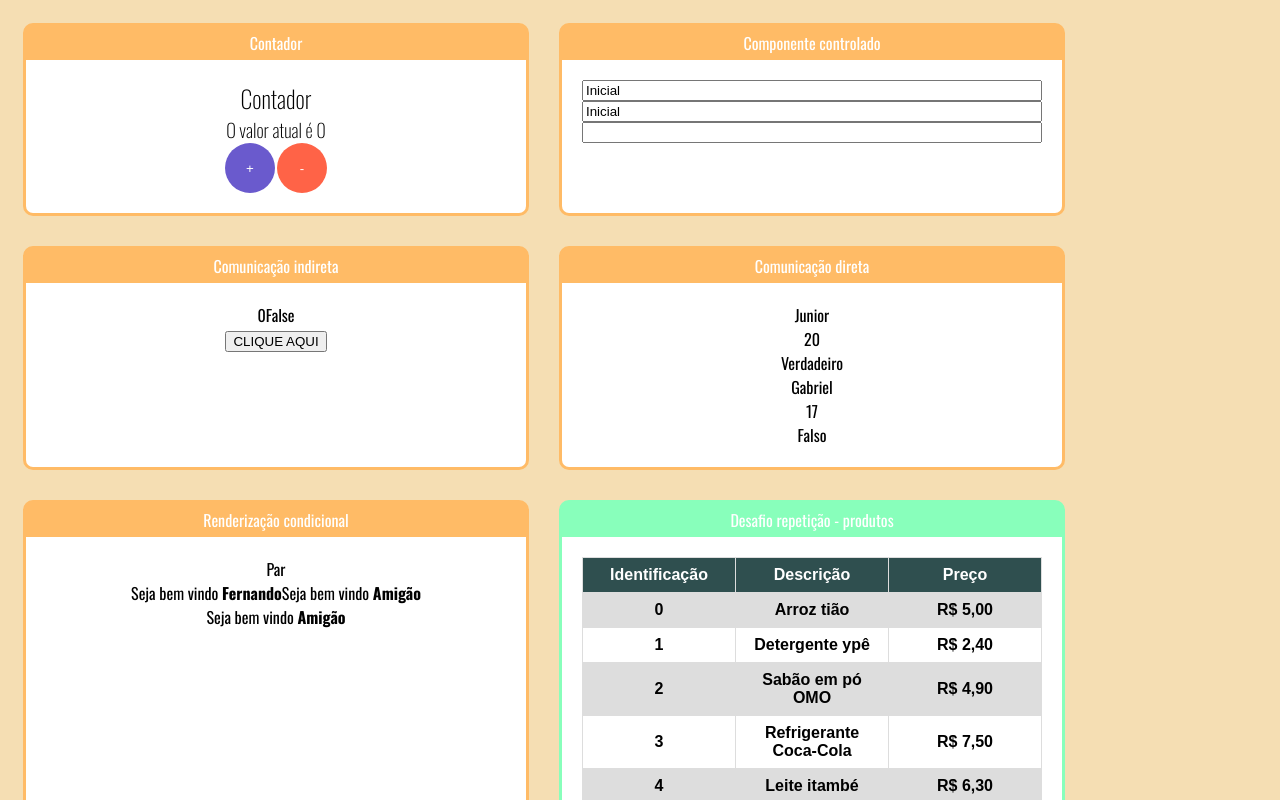
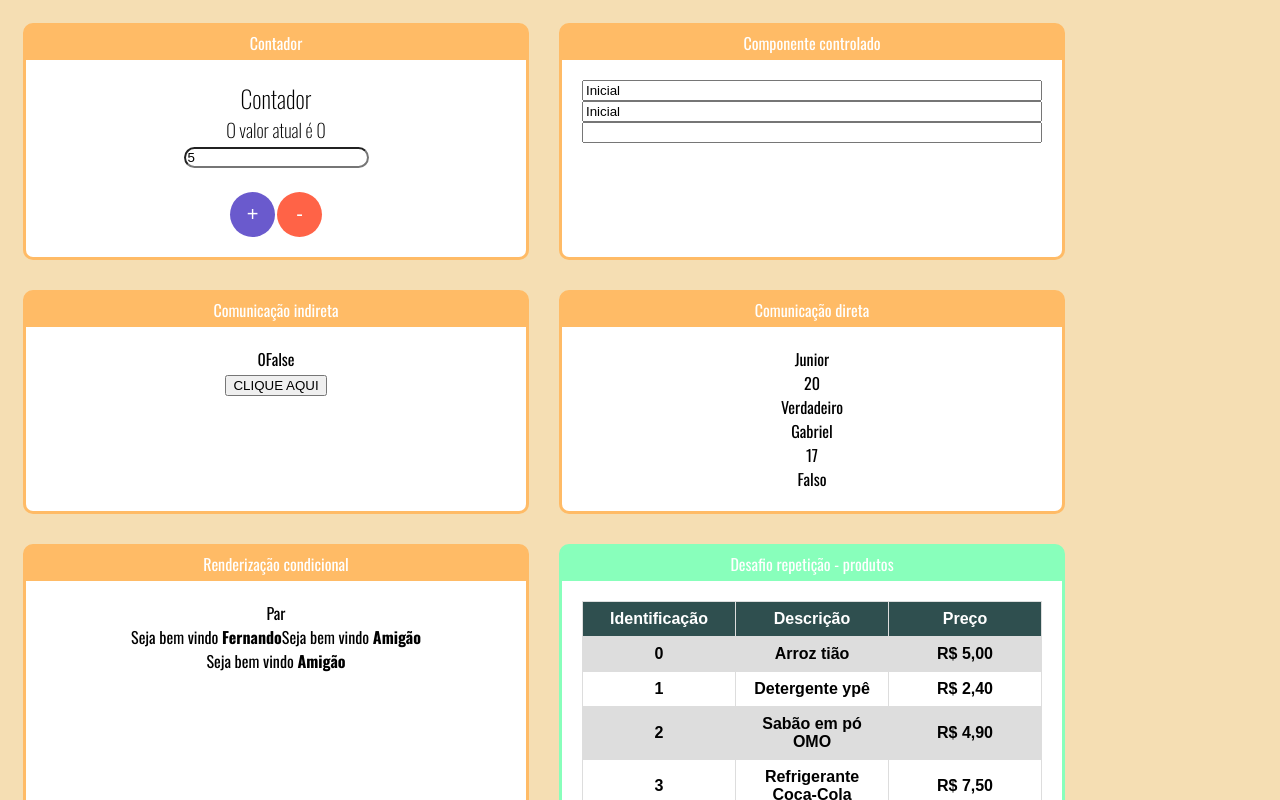
Before and after one commit to viniciusfdasilva/curso-react, a React (Create React App) app in the folder projeto_1/fundamentos-react/: page / in a window 1280 px wide. Shown: the top 800 px of the page. Built offline with nearby package versions, Linux system fonts and the light colour scheme.

Commit message:
Sessão 2 - Video 37.1

```diff
--- a/projeto_1/fundamentos-react/src/components/contador/Contador.jsx
+++ b/projeto_1/fundamentos-react/src/components/contador/Contador.jsx
@@ -7,7 +7,7 @@ class Contator extends Component{
 
         this.state = {
             numero: this.props.numero || 0,
-            passo: this.props.inicial || 10,
+            passo: this.props.inicial || 5,
         }
     }
 
@@ -23,12 +23,25 @@ class Contator extends Component{
         })
     }
 
+    setPasso = (e) => {
+        this.setState({
+            passo: +e.target.value,
+        })
+    }
+
     render(){
         return(
             <div>
                 <h2>Contador</h2>
                 <h3>O valor atual é {this.state.numero}</h3>
                 <div>
+                    <input
+                        id="id_incrementador"
+                        className="inc"
+                        type="number"
+                        value={this.state.passo}
+                        onChange={this.setPasso}
+                    /><br/><br/>
                     <button onClick={_ => this.inc()} className="botaoinc">+</button>
                     <button onClick={_ => this.dec()} className="botaodec">-</button>
                 </div>
--- a/projeto_1/fundamentos-react/src/components/contador/contador.css
+++ b/projeto_1/fundamentos-react/src/components/contador/contador.css
@@ -1,8 +1,9 @@
 .botaodec{
     border-radius: 100px;
     color: white;
-    width: 50px;
-    height: 50px;
+    font-size: 20px;
+    width: 45px;
+    height: 45px;
     background-color: tomato;
     border: none;
     margin-left: 2px;
@@ -11,8 +12,13 @@
 .botaoinc{
     border-radius: 100px;
     color: white;
-    width: 50px;
-    height: 50px;
+    font-size: 20px;
+    width: 45px;
+    height: 45px;
     background-color:slateblue;
     border: none;
 }
+
+.inc{
+    border-radius: 50px;
+}
```
